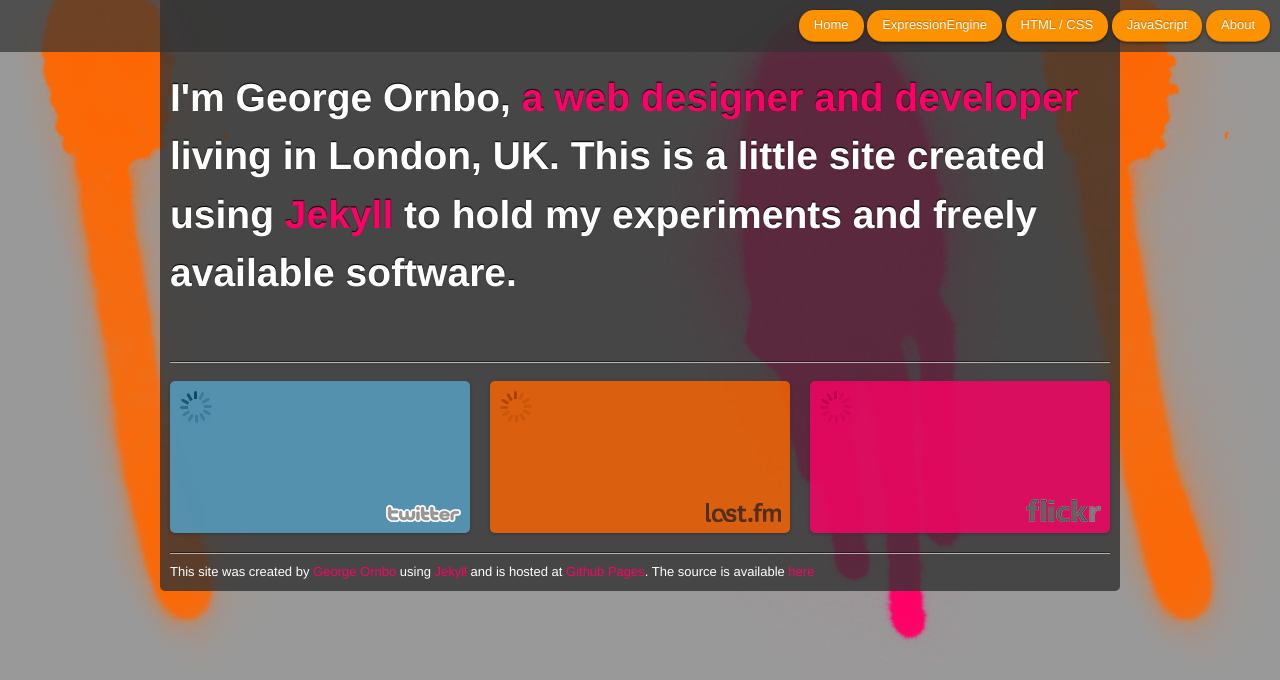
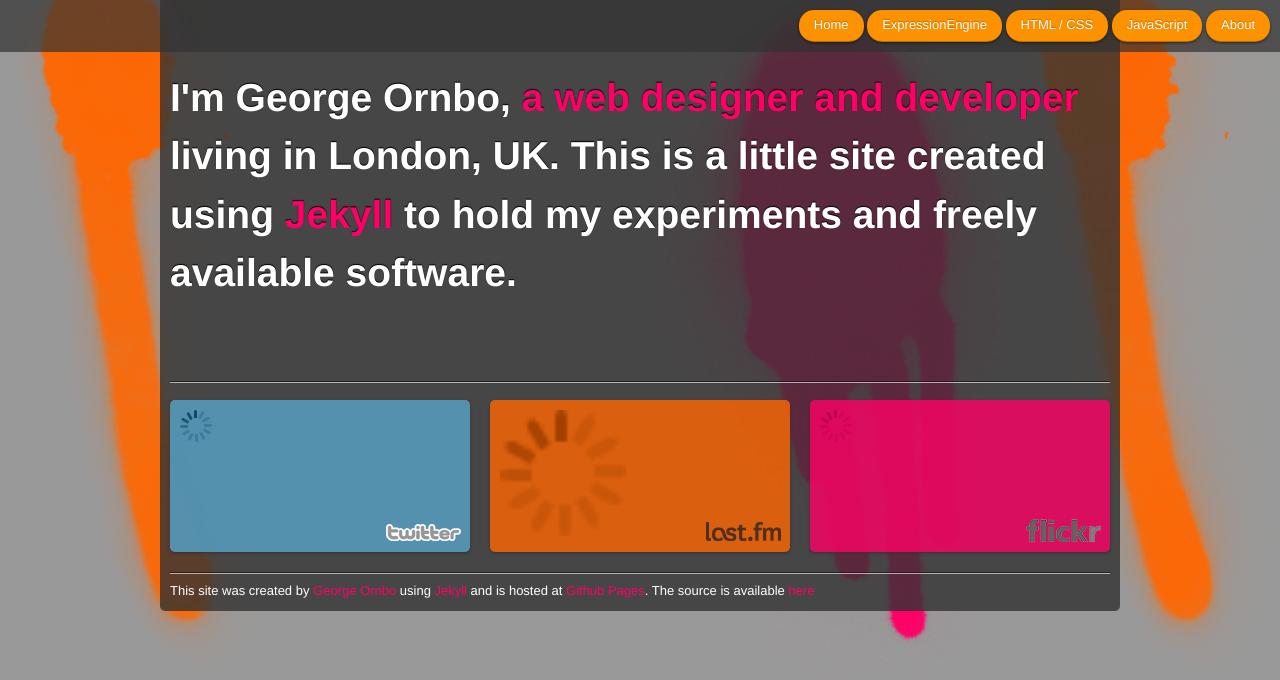
Before and after one commit to shapeshed/shapeshed.github.com, a Jekyll site: the page built from index.html, in a window 1280 px wide. Shown: the top 680 px of the page. Built offline with Jekyll 4.4.1, drawn with Linux system fonts in a browser that asks for light colours; nearby versions of some CDN libraries; Markdown is read by kramdown in place of the engine named in the settings.

Commit message:
adding margin to top of lifestream div

```diff
--- a/css/screen.css
+++ b/css/screen.css
@@ -368,6 +368,7 @@ pre
 	{
 	clear: both;
 	float: left;
+	margin-top: 1.5em;
 	background: transparent url(/images/backgrounds/footer_top.png) top left no-repeat;
 }
 
@@ -433,6 +434,8 @@ pre
 #lastfm img
 	{
 	float: left;
+	width: 126px;
+	height: 126px;
 }
 #lastfm p
 	{
```
